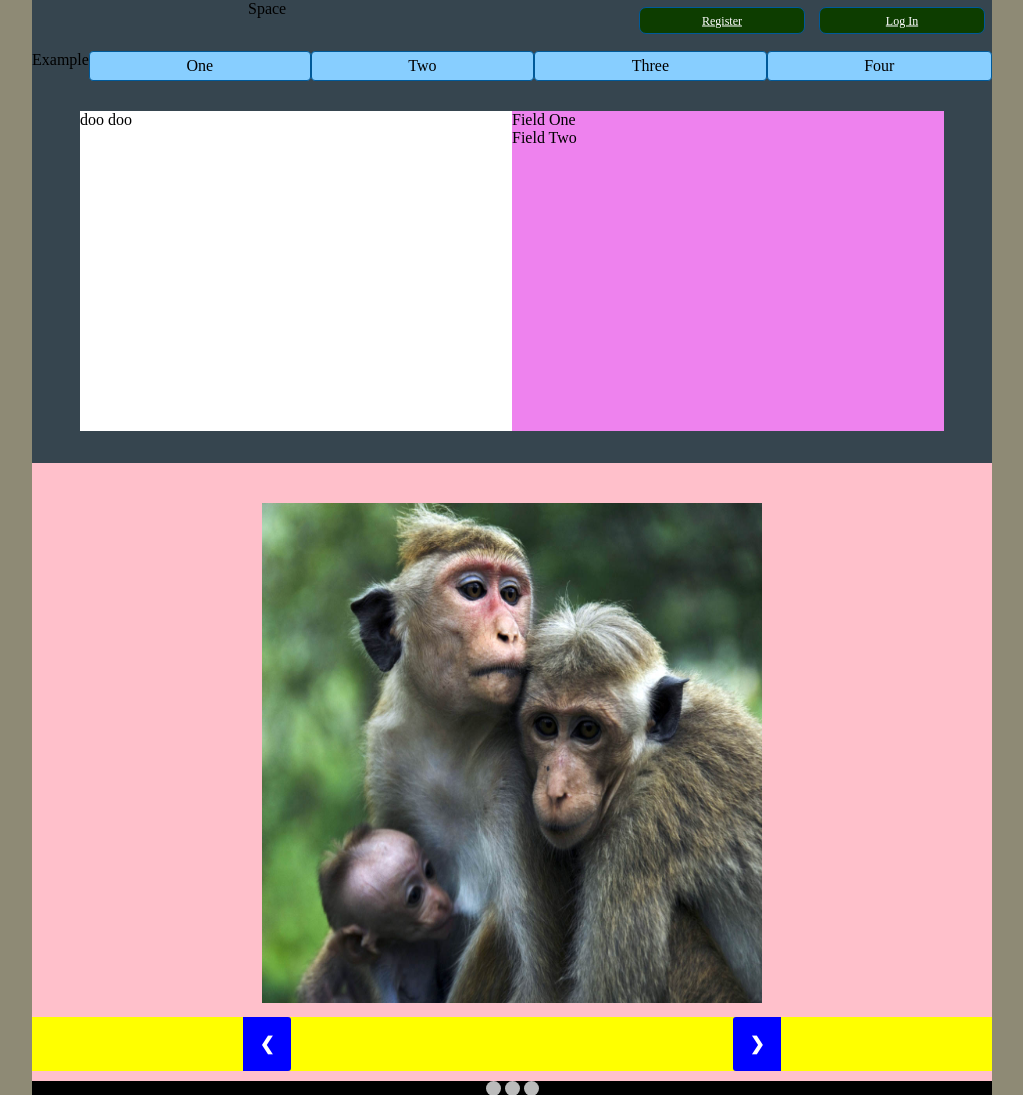
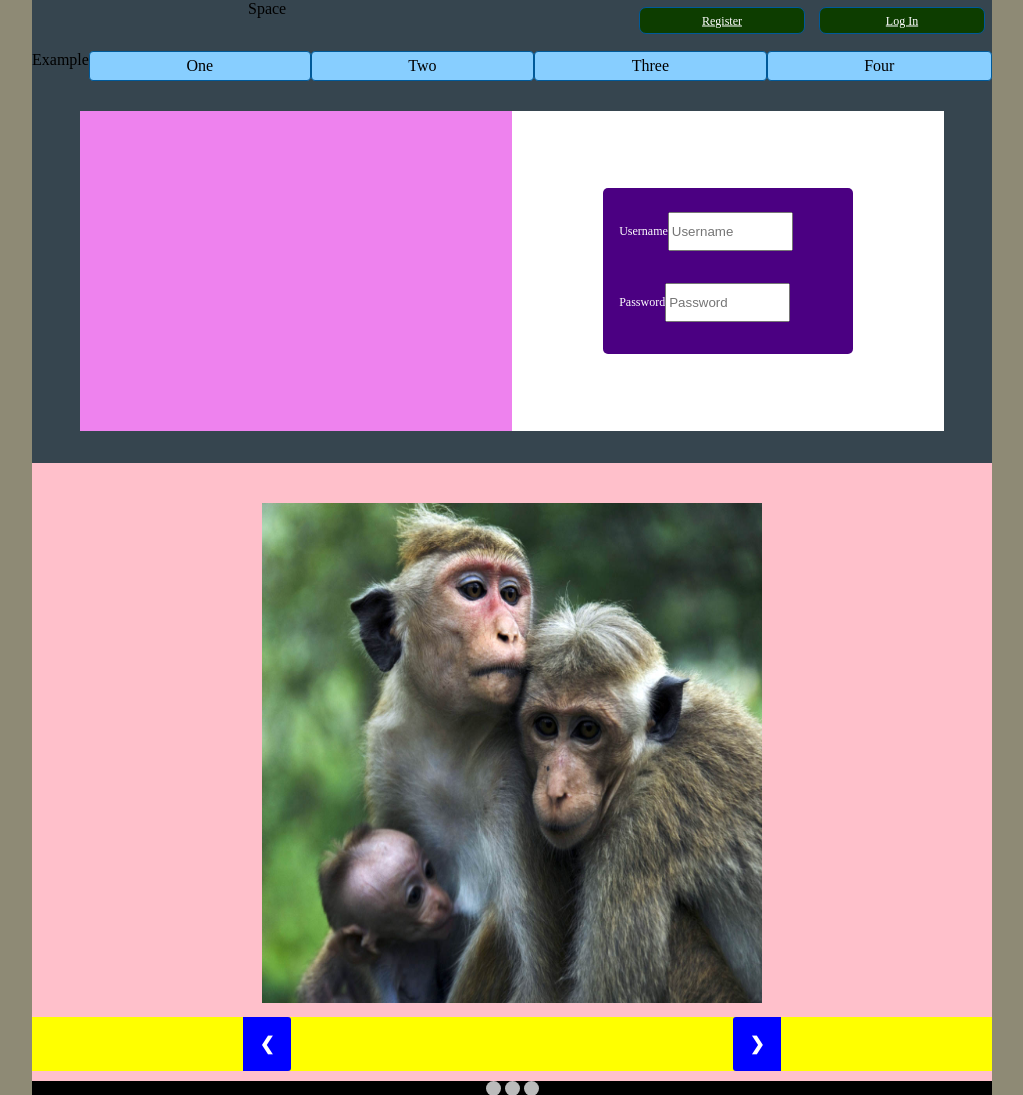
Before and after one commit to alitquan/TravellerSpace, a Flask app: page / in a window 1280 px wide. Shown: the part 16-1111 px from the top of the page, without its empty margins (128-1151 px from the left). Run offline with Flask 2, Linux system fonts and the light colour scheme.

Commit message:
Internal Login Form has been centered and formatted

```diff
--- a/flaskr/static/css/style.css
+++ b/flaskr/static/css/style.css
@@ -73,30 +73,49 @@ body,html {
 	transform: translateY(-50%);
 }
 
-.welcome-login-container {
-	display:flex;
-	flex-direction: row;
+.login-space {
+	background-color:violet;
 	width: 90%;
 	height: 20em;
-	background-color:violet;
+	margin: 0 auto;
 	margin-bottom: 2em;
-	align-items: flex-start;
+	display:flex;
+	justify-content: center;
 }
 
-.login-greeting {
-	height:100%;
-	width:50%;
-	background-color:white;
+.login-column {
+	flex: 50%;
 }
 
 .login-form {
+	display: flex;
+	justify-content: center;
+	align-items: center;
+}
+
+.login-body {
+	background-color: indigo;
+	background:indigo;
+	border-radius: 5px;
+	display: flex;
+	flex-direction: column;
+	padding: 1.5em 0 0 1em;
+	margin: 0 1em;
+}
+
+.login-body p {
+	color: white;
+	font-size: 12px;
 }
 
 
-.login-container {
+.login-field {
+	display: flex;
+	margin-bottom: 2rem;
 }
 
-.login-item {
+.login-field input {
+	width: 50%;
 }
 
 .slideshow {
--- a/flaskr/templates/main/first.html
+++ b/flaskr/templates/main/first.html
@@ -33,6 +33,7 @@
 
 <div class = "flexbox">
 	<span style="width:60px"> Example </span>
+
 	<div class = "flexbox-nav-container">
 		<div class = "flexbox-nav-item">One </div>
 		<div class = "flexbox-nav-item">Two </div>
@@ -42,26 +43,28 @@
 
 </div>
 
-<div class = "flexbox" style = "justify-content:center">
-	<div class = "welcome-login-container">
-		<div class = "login-greeting">
-			doo doo
-		</div>
 
-		<div class = "login-form">
-			<div class = "login-container">
-				<div class = "login-item">
-					Field One
-				</div>
-
-				<div class = "login-item">
-					Field Two
-				</div>
-			</div>
-		</div>
+<div class = "login-space">
+	<div class = "login-column">
 
 	</div>
+	<div class = "login-column login-form" style = "background-color:white">
+		<div class = "login-body">
+		<form action="" method="post" class="form form-login">
+			<div class = "login-field">
+				<label class="user" for="login-username"><span class="hidden"><p> Username </p> </span></label>
+				<input id="login-username" type="text" class="form-input" placeholder="Username" required>
+			</div>
+
+			<div class = "login-field">
+				<label class="lock" for="login-password"><span class="hidden"><p>Password</p></span></label>
+			          <input id="login-password" type="password" class="form-input" placeholder="Password" required>
+			</div>
+		</form>
+		</div>
+	</div>
 </div>
+
 
 <div class = "flexbox slideshow">
 	<div class = "slideshow-container">
```
